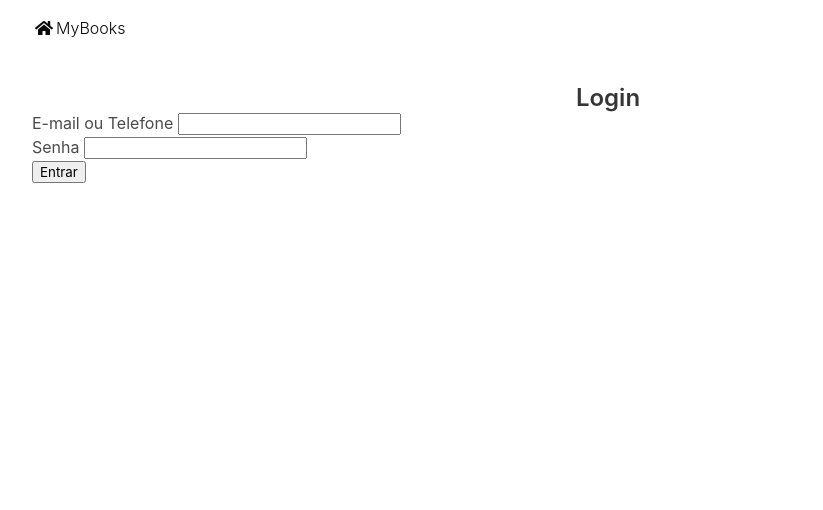
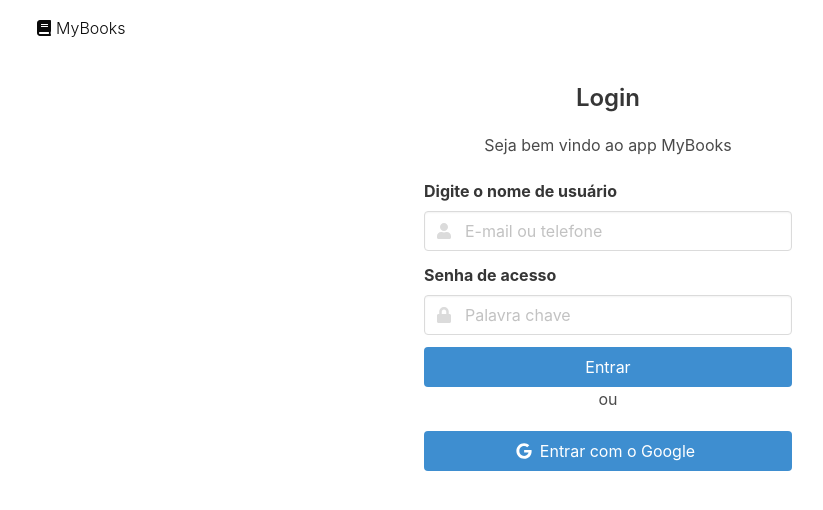
Before and after one commit to jhegner/mybooks-frontend, a website: page index.html in a window 1280 px wide. Shown: the whole page, without its empty margins (32-855 px from the left). Drawn offline with nearby package versions, Linux system fonts and the light colour scheme.

Commit message:
Pagina de login com os campos de usuario e senha

```diff
--- a/index.html
+++ b/index.html
@@ -1,5 +1,6 @@
 <!DOCTYPE html>
 <html>
+
 <head>
     <meta charset="utf-8">
     <meta name="viewport" content="width=device-width, initial-scale=1">
@@ -7,37 +8,66 @@
     <link rel="stylesheet" href="https://cdn.jsdelivr.net/npm/bulma@0.8.2/css/bulma.min.css">
     <script defer src="https://use.fontawesome.com/releases/v5.3.1/js/all.js"></script>
 </head>
+
 <body>
     <nav class="navbar is-white is-spaced">
         <div class="container">
             <span class="icon">
-                <i class="fas fa-home"></i>
+                <i class="fas fa-book"></i>
             </span>
             <span class="has-text-weight-light">MyBooks</span>
         </div>
     </nav>
-    <main class="container">
-        <div>
-        <div>
-            <h1 class="title is-4 has-text-centered">Login</h1>
+    <main>
+        <div class="container">
+            <div class="columns is-mobile">
+                <div class="column is-one-third is-offset-4">
+                    <h1 class="title is-4 has-text-centered is-spaced">Login</h1>
+                    <h2 class="subtitle has-text-centered is-6">Seja bem vindo ao app MyBooks</h2>
                 </div>
-        <div>
-            <form action="#">
-                <div>
-                    <label for="email_telefone">E-mail ou Telefone</label>
-                    <input type="text" name="email_telefone" required>
             </div>
-                <div>
-                    <label for="senha">Senha</label>
-                    <input type="password" name="senha" required>
+            <div class="columns is-mobile">
+                <div class="column is-one-third is-offset-4">
+                    <form action="#" autocomplete="off">
+                        <div class="field">
+                            <label class="label">Digite o nome de usuário</label>
+                            <div class="control has-icons-left has-icons-right">
+                                <input class="input" type="text" placeholder="E-mail ou telefone">
+                                <span class="icon is-small is-left">
+                                    <i class="fas fa-user"></i>
+                                </span>
                             </div>
-                <div>
-                    <button>
-                        Entrar
+                        </div>
+                        <div class="field">
+                            <label class="label">Senha de acesso</label>
+                            <div class="control has-icons-left has-icons-right">
+                                <input class="input" type="password" placeholder="Palavra chave">
+                                <span class="icon is-small is-left">
+                                    <i class="fas fa-lock"></i>
+                                </span>
+                            </div>
+                        </div>
+                        <div class="control">
+                            <button class="button is-info is-fullwidth mt-2">Entrar</button>
+                        </div>
+                        <div class="control">
+                            <p class="has-text-centered pb-3">ou</p>
+                        </div>
+                        <div class="control">
+                            <button class="button is-info is-fullwidth mt-2">
+                                <span class="icon is-small">
+                                    <i class="fab fa-google"></i>
+                                </span>
+                                <span>
+                                    Entrar com o Google
+                                </span>
                             </button>
                         </div>
                     </form>
                 </div>
+            </div>
+        </div>
     </main>
 </body>
+
 </html>
```
Lines whose indentation alone changed are shown as unchanged.
